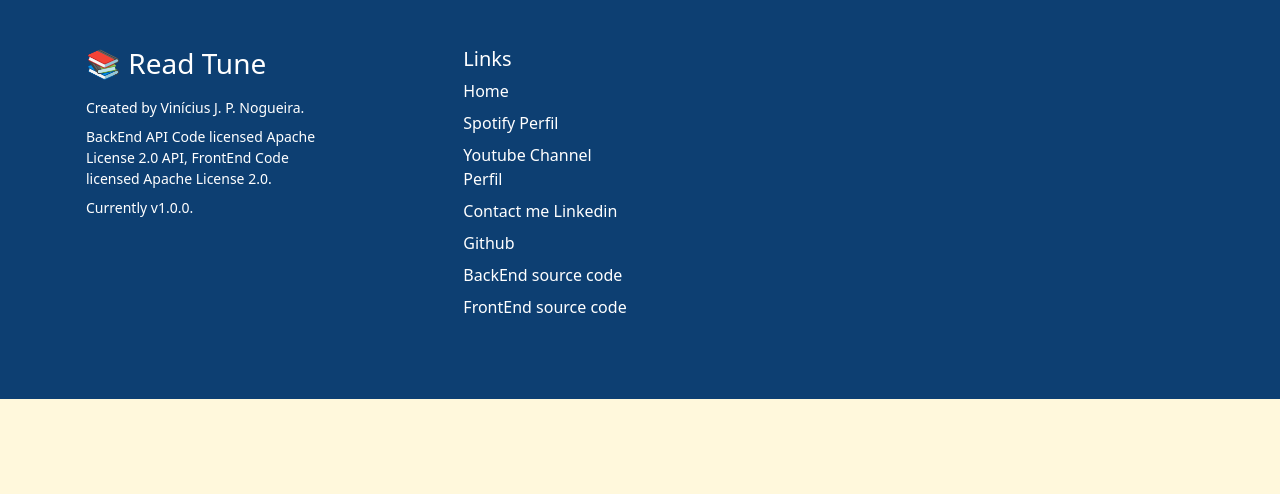
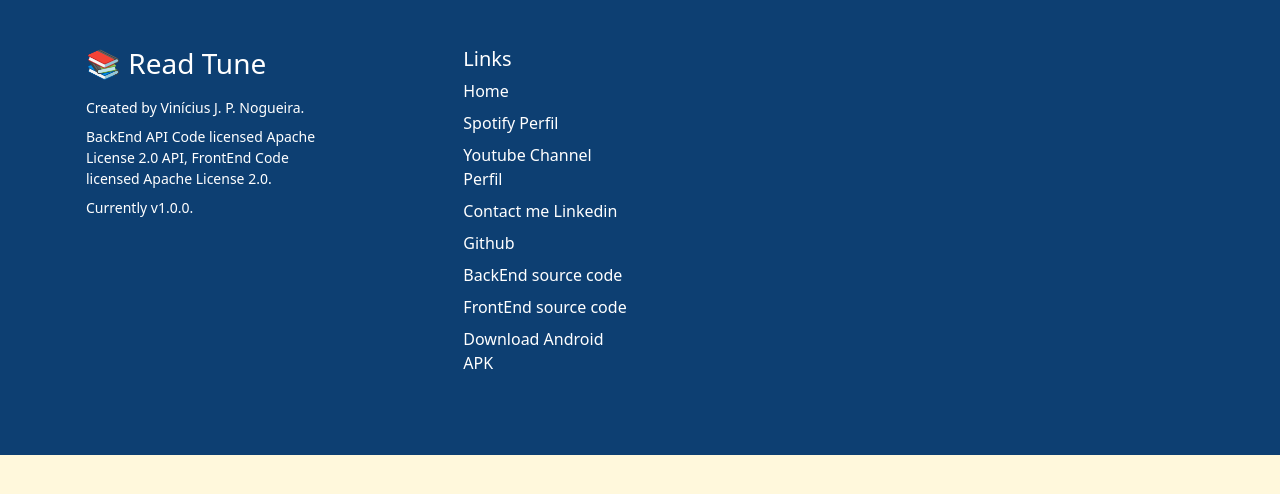
Before and after one commit to Vinicius-Jose/read_tune, a Django app: template read_tune/templates/read_tune/index.html in a window 1280 px wide. Shown: the part 157-651 px from the top of the page. Run offline with Django 5.2, Linux system fonts and the light colour scheme; the template is opened without the code that fills it, so the values that code supplies are empty.

Commit message:
APk version added

```diff
--- a/read_tune/templates/read_tune/layout.html
+++ b/read_tune/templates/read_tune/layout.html
@@ -107,6 +107,11 @@
                         <a class="text-white text-decoration-none"
                             href="https://github.com/Vinicius-Jose/read_tune">FrontEnd source code</a>
                     </li>
+                    <li class="mb-2">
+                        <a class="text-white text-decoration-none"
+                            href="https://github.com/Vinicius-Jose/read_tune/releases/download/1.0.0/ReadTune.apk">Download
+                            Android APK</a>
+                    </li>
 
                 </ul>
             </div>
```
Also changed, not shown: README.md.
